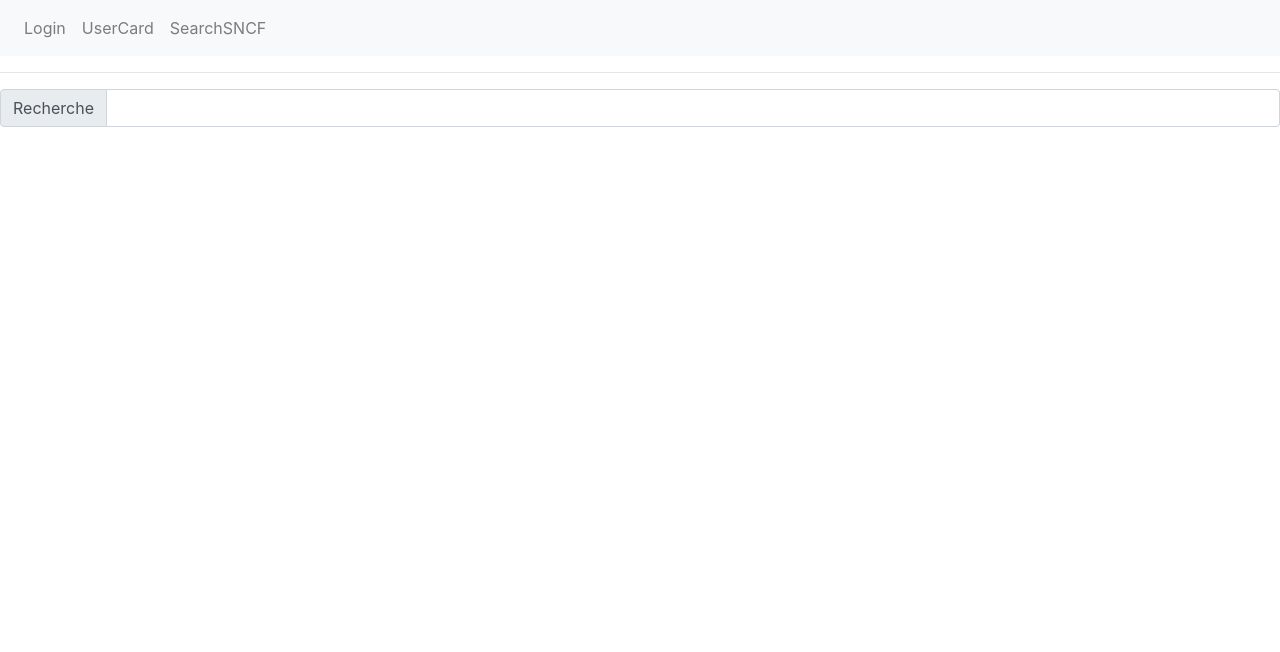
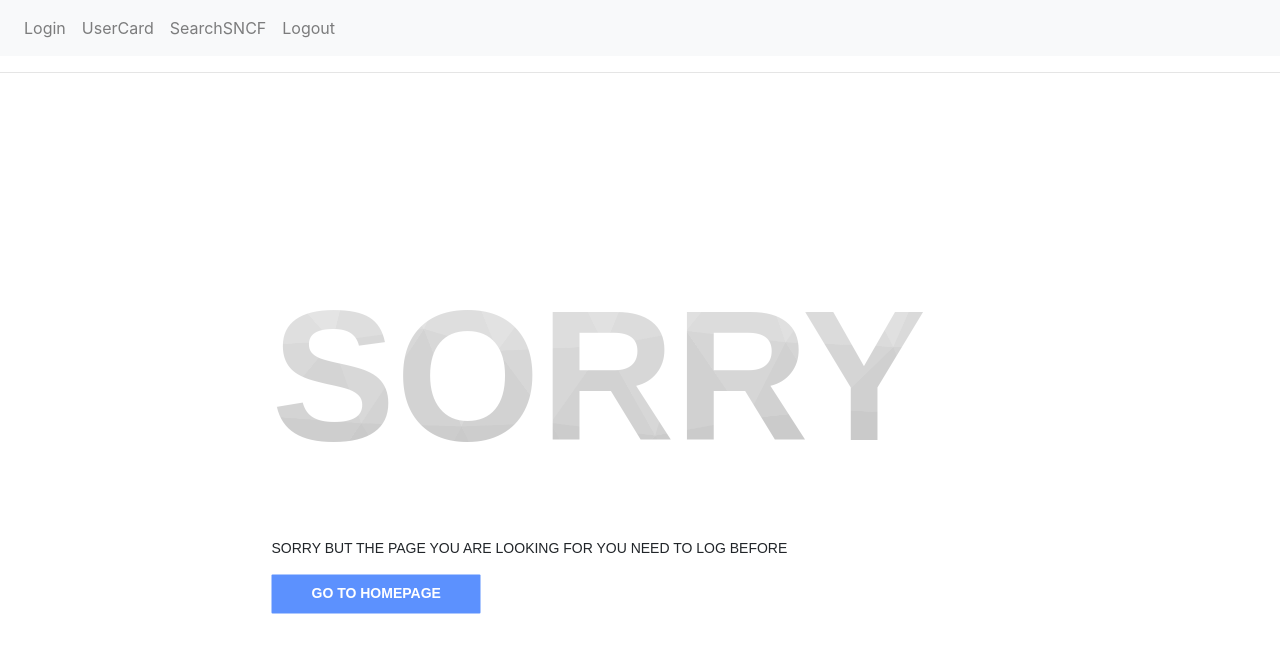
Before and after one commit to hichem0/booking, a React (Create React App) app: page /SearchSNCF in a window 1280 px wide. Shown: the top 652 px of the page. Built offline with nearby package versions, Linux system fonts and the light colour scheme.

Commit message:
add a complete the login feature

```diff
--- a/src/App.tsx
+++ b/src/App.tsx
@@ -1,11 +1,32 @@
-import React, { Component } from 'react';
-import {BrowserRouter as Router, Link, Route, Switch} from 'react-router-dom';
+import React, {Component, useState} from 'react';
+import {BrowserRouter as Router, Link, Redirect, Route, Switch} from 'react-router-dom';
 import SearchSNCF from "./Sncf/SearchSNCF";
 import {UserCard} from "./UserCard/UserCard";
-import LoginPage from "./Login/Login";
+import Login from "./Login/Login";
 
-class App extends Component {
-    render() {
+export default function App() {
+    let log = false;
+    if (localStorage.getItem("isLog") === "true") {
+        log = true;
+    }
+
+    function disconnect() {
+        if (localStorage.getItem("isLog") === "true" ) {
+            localStorage.setItem("isLog", "false");
+            window.location.reload();
+            return (
+                <Redirect to={'/'} />
+            )
+        }
+    }
+
+  const [isLog, setLog] = useState(log);
+
+        function manageLog(state: boolean) {
+            setLog(state);
+            localStorage.setItem("isLog", String(state));
+        }
+
         return (
             <Router>
                 <div>
@@ -14,18 +35,16 @@ class App extends Component {
                             <li><Link to={'/'} className="nav-link"> Login </Link></li>
                             <li><Link to={'/UserCard'} className="nav-link"> UserCard </Link></li>
                             <li><Link to={'/SearchSNCF'} className="nav-link">SearchSNCF</Link></li>
+                            <li><Link to={'/'} className="nav-link" onClick={disconnect}> Logout </Link></li>
                         </ul>
                     </nav>
-                    <hr />
+                    <hr/>
                     <Switch>
-                        <Route exact path='/' component={LoginPage} />
-                        <Route exact path='/UserCard' component={UserCard} />
-                        <Route path='/SearchSNCF' component={SearchSNCF} />
+                        <Route exact path='/'><Login isLog={isLog} setLog={manageLog}></Login></Route>
+                        <Route exact path='/UserCard'> <UserCard isLog={isLog}/> </Route>
+                        <Route exact path='/SearchSNCF'><SearchSNCF isLog={isLog}/> </Route>
                     </Switch>
                 </div>
             </Router>
         );
     }
-}
-
-export default App;
--- a/src/Login/Login.tsx
+++ b/src/Login/Login.tsx
@@ -7,7 +7,6 @@ import CardActions from '@material-ui/core/CardActions';
 import Button from '@material-ui/core/Button';
 import CardHeader from '@material-ui/core/CardHeader';
 import axios from 'axios';
-import {any} from "prop-types";
 
 const useStyles = makeStyles((theme: Theme) =>
     createStyles({
@@ -33,14 +32,14 @@ const useStyles = makeStyles((theme: Theme) =>
     }),
 );
 
-export default function Login() {
-    let isLogged = true;
+export default function Login(params:any) {
     const classes = useStyles();
     const [username, setUsername] = useState('');
     const [password, setPassword] = useState('');
     const [isButtonDisabled, setIsButtonDisabled] = useState(true);
     const [helperText, setHelperText] = useState('');
     const [error, setError] = useState(false);
+
 
     useEffect(() => {
         if (username.trim() && password.trim()) {
@@ -51,32 +50,40 @@ export default function Login() {
     }, [username, password]);
 
     const handleLogin = async () => {
+        let isLog = false;
+        try {
             let response = await axios.post(
                 "https://reqres.in/api/login",
                 {email: username, password: password},
-                { headers: { 'Content-Type': 'application/json' } }
+                {headers: {'Content-Type': 'application/json'}}
             );
 
             if (response.status === 200) {
-                isLogged = true;
+                isLog = true;
                 setHelperText('correct username or password')
 
-            } else {
+            }
+        } catch (e) {
+            isLog = false;
+            localStorage.setItem("logged", "false");
             setHelperText('Incorrect username or password')
+        };
+        if (isLog) {
+            params.setLog(isLog);
         }
-        };
+    }
 
-    const handleKeyPress = (e:any) => {
+        const handleKeyPress = (e: any) => {
             if (e.keyCode === 13 || e.which === 13) {
                 isButtonDisabled || handleLogin();
             }
         };
-    if (!isLogged) {
+        if (!params.isLog) {
             return (
                 <React.Fragment>
                     <form className={classes.container} noValidate autoComplete="off">
                         <Card className={classes.card}>
-                    <CardHeader className={classes.header} title="Login App" />
+                            <CardHeader className={classes.header} title="Login App"/>
                             <CardContent>
                                 <div>
                                     <TextField
@@ -87,8 +94,8 @@ export default function Login() {
                                         label="Username"
                                         placeholder="Username"
                                         margin="normal"
-                                onChange={(e)=>setUsername(e.target.value)}
-                                onKeyPress={(e)=>handleKeyPress(e)}
+                                        onChange={(e) => setUsername(e.target.value)}
+                                        onKeyPress={(e) => handleKeyPress(e)}
                                     />
                                     <TextField
                                         error={error}
@@ -99,8 +106,8 @@ export default function Login() {
                                         placeholder="Password"
                                         margin="normal"
                                         helperText={helperText}
-                                onChange={(e)=>setPassword(e.target.value)}
-                                onKeyPress={(e)=>handleKeyPress(e)}
+                                        onChange={(e) => setPassword(e.target.value)}
+                                        onKeyPress={(e) => handleKeyPress(e)}
                                     />
                                 </div>
                             </CardContent>
@@ -110,7 +117,7 @@ export default function Login() {
                                     size="large"
                                     color="secondary"
                                     className={classes.loginBtn}
-                            onClick={()=>handleLogin()}
+                                    onClick={() => handleLogin()}
                                     disabled={isButtonDisabled}>
                                     Login
                                 </Button>
@@ -119,12 +126,18 @@ export default function Login() {
                     </form>
                 </React.Fragment>
             );
-    }
-    else{
+        }         else{
             return (
-                <div>
-                    <h2>your already logged</h2>
+                <div id="notfound">
+                    <div className="notfound">
+                        <div className="notfound-404">
+                            <h1>:)</h1>
                         </div>
+                        <p>You are Already logged</p>
+                        <a href="/">Go To Homepage</a>
+                    </div>
+                </div>
+
             );
         }
 
--- a/src/Sncf/SearchSNCF.tsx
+++ b/src/Sncf/SearchSNCF.tsx
@@ -16,12 +16,35 @@ export default class SearchSNCF extends React.Component<any, any> {
     }
 
     render() {
+        if(this.props.isLog){
         return (
-            <form className={"mt-3"}>
+            <div>
+            <form className={"mt-1"}>
+                <InputSncf setGares={this.setGares}/>
+                <ListSncf listStation={this.state.listStation}/>
                 <InputSncf setGares={this.setGares}/>
                 <ListSncf listStation={this.state.listStation}/>
             </form>
+
+            </div>
+
         );
 
+        }
+        else{
+            return (
+                <div id="notfound">
+                    <div className="notfound">
+                        <div className="notfound-404">
+                            <h1>sorry</h1>
+                        </div>
+                        <p>Sorry but the page you are looking for you need to log before</p>
+                        <a href="/">Go To Homepage</a>
+                    </div>
+                </div>
+
+            );
+        }
     }
+
 }
--- a/src/UserCard/UserCard.tsx
+++ b/src/UserCard/UserCard.tsx
@@ -1,6 +1,8 @@
 import React from 'react';
 import PropTypes from 'prop-types';
+import './style.css';
 const md5 = require('js-md5');
+
 
 export class UserCard extends React.Component<any, any>{
     static propTypes = {
@@ -20,13 +22,31 @@ export class UserCard extends React.Component<any, any>{
     }
 
     render() {
+        if(this.props.isLog){
         return (
             <div>
                 <p style = {{color: 'blue'}}>First Name: {this.props.firstName}</p>
                 <p className="makeRed">Last Name: {this.props.lastName}</p>
                 <p id="email" className="makeGreen">Email: {this.props.email}</p>
                 <img src={"https://www.gravatar.com/avatar/" + md5(this.props.email)}/>
+
             </div>);
     }
+        else{
+            return (
+                <div id="notfound">
+                    <div className="notfound">
+                        <div className="notfound-404">
+                            <h1>sorry</h1>
+                        </div>
+                        <p>Sorry but the page you are looking for you need to log before</p>
+                        <a href="/">Go To Homepage</a>
+                    </div>
+                </div>
+
+            );
+        }
+    }
+
 
 }
--- /dev/null
+++ b/src/UserCard/style.css
@@ -0,0 +1,98 @@
+* {
+    -webkit-box-sizing: border-box;
+    box-sizing: border-box;
+}
+
+body {
+    padding: 0;
+    margin: 0;
+}
+
+#notfound {
+    position: relative;
+    height: 100vh;
+}
+
+#notfound .notfound {
+    position: absolute;
+    left: 50%;
+    top: 50%;
+    -webkit-transform: translate(-50%, -50%);
+    -ms-transform: translate(-50%, -50%);
+    transform: translate(-50%, -50%);
+}
+
+.notfound {
+    max-width: 767px;
+    width: 100%;
+    line-height: 1.4;
+    padding: 0px 15px;
+}
+
+.notfound .notfound-404 {
+    position: relative;
+    height: 150px;
+    line-height: 150px;
+    margin-bottom: 25px;
+}
+
+.notfound .notfound-404 h1 {
+    position: absolute;
+    top: -100px;
+    font-family: 'Titillium Web', sans-serif;
+    font-size: 186px;
+    font-weight: 900;
+    margin: 0px;
+    text-transform: uppercase;
+    background: url('./img/text.png');
+    -webkit-background-clip: text;
+    -webkit-text-fill-color: transparent;
+    background-size: cover;
+    background-position: center;
+}
+
+.notfound h2 {
+    font-family: 'Titillium Web', sans-serif;
+    font-size: 26px;
+    font-weight: 700;
+    margin: 0;
+}
+
+.notfound p {
+    font-family: 'Montserrat', sans-serif;
+    font-size: 14px;
+    font-weight: 500;
+    margin-bottom: 0px;
+    text-transform: uppercase;
+}
+
+.notfound a {
+    font-family: 'Titillium Web', sans-serif;
+    display: inline-block;
+    text-transform: uppercase;
+    color: #fff;
+    text-decoration: none;
+    border: none;
+    background: #5c91fe;
+    padding: 10px 40px;
+    font-size: 14px;
+    font-weight: 700;
+    border-radius: 1px;
+    margin-top: 15px;
+    -webkit-transition: 0.2s all;
+    transition: 0.2s all;
+}
+
+.notfound a:hover {
+    opacity: 0.8;
+}
+
+@media only screen and (max-width: 767px) {
+    .notfound .notfound-404 {
+        height: 110px;
+        line-height: 110px;
+    }
+    .notfound .notfound-404 h1 {
+        font-size: 120px;
+    }
+}
```
Also changed, not shown: src/UserCard/img/text.png (added). Lines whose indentation alone changed are shown as unchanged.
